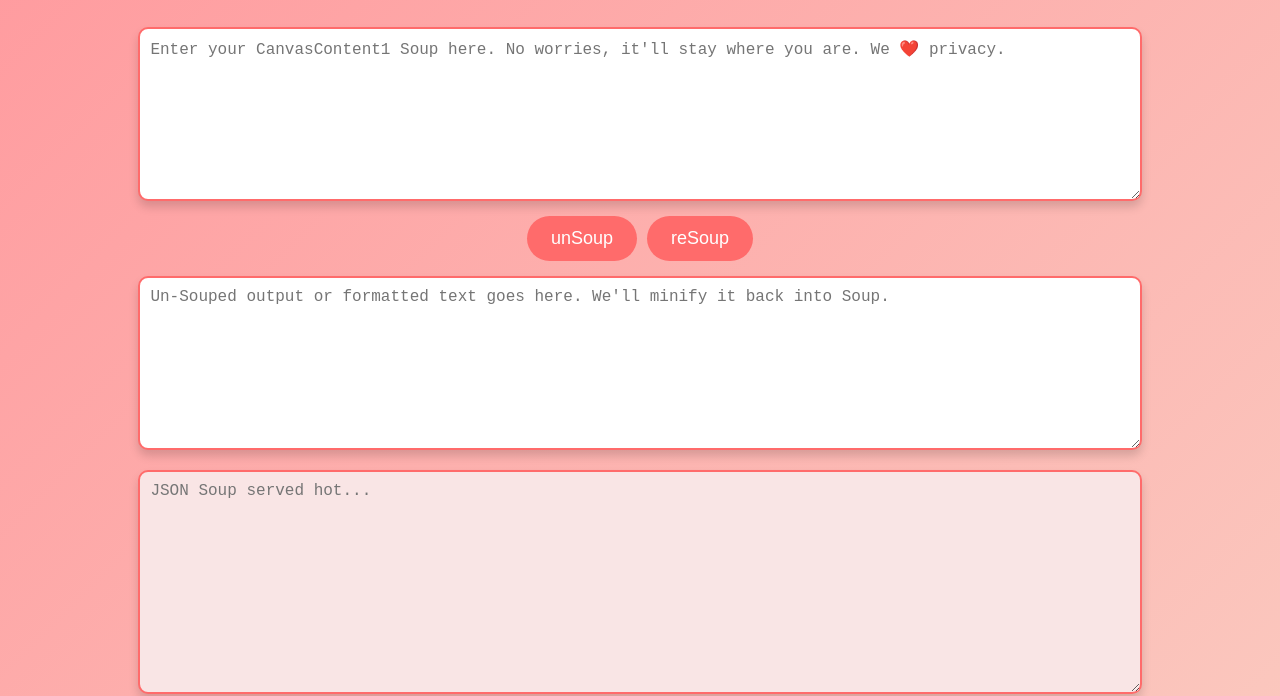
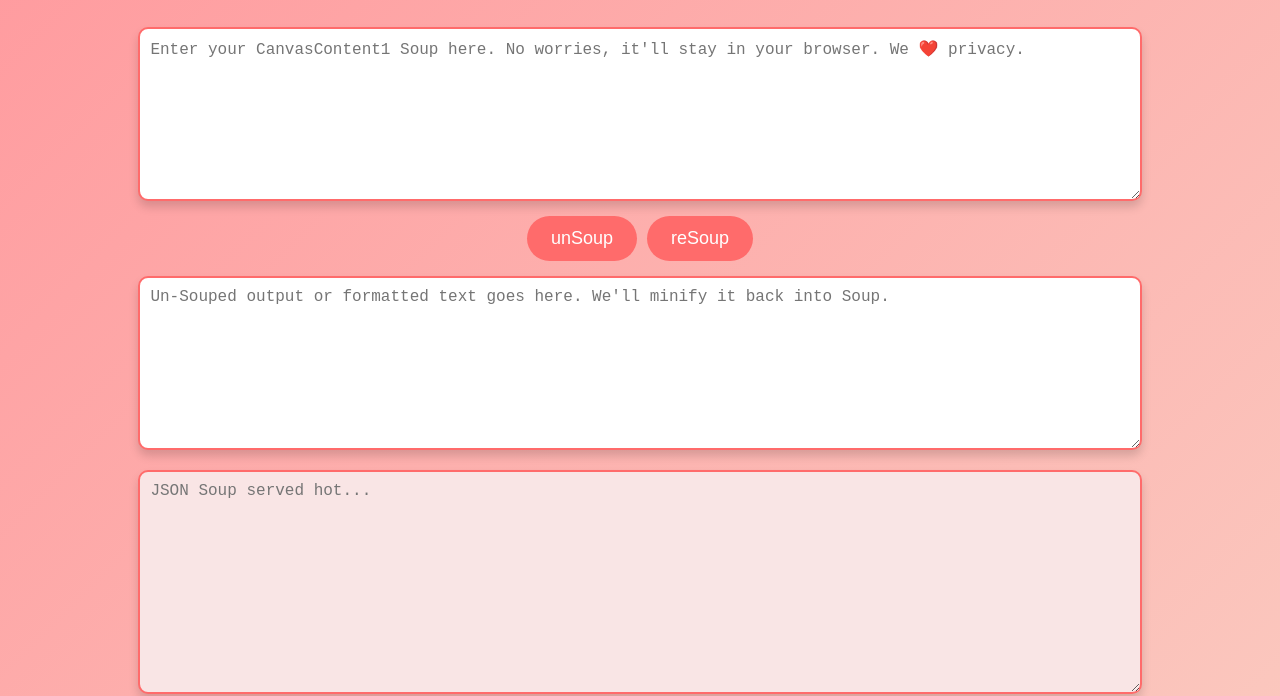
Before and after one commit to JacksonTheMaster/CanvasContent1Unfucker, a plain HTML site: page web/index.html in a window 1280 px wide. Shown: the part 104-800 px from the top of the page. Drawn offline with Linux system fonts and the light colour scheme.

Commit message:
update inputText placeholder

```diff
--- a/web/index.html
+++ b/web/index.html
@@ -118,7 +118,7 @@
 
     <h1>SharePoint CanvasContent1 Soup Converter</h1>
 
-    <textarea id="inputText" placeholder="Enter your CanvasContent1 Soup here. No worries, it'll stay where you are. We ❤️ privacy."></textarea>
+    <textarea id="inputText" placeholder="Enter your CanvasContent1 Soup here. No worries, it'll stay in your browser. We ❤️ privacy."></textarea>
 
     <div class="buttons">
         <button onclick="convertToClean()">unSoup</button>
```
